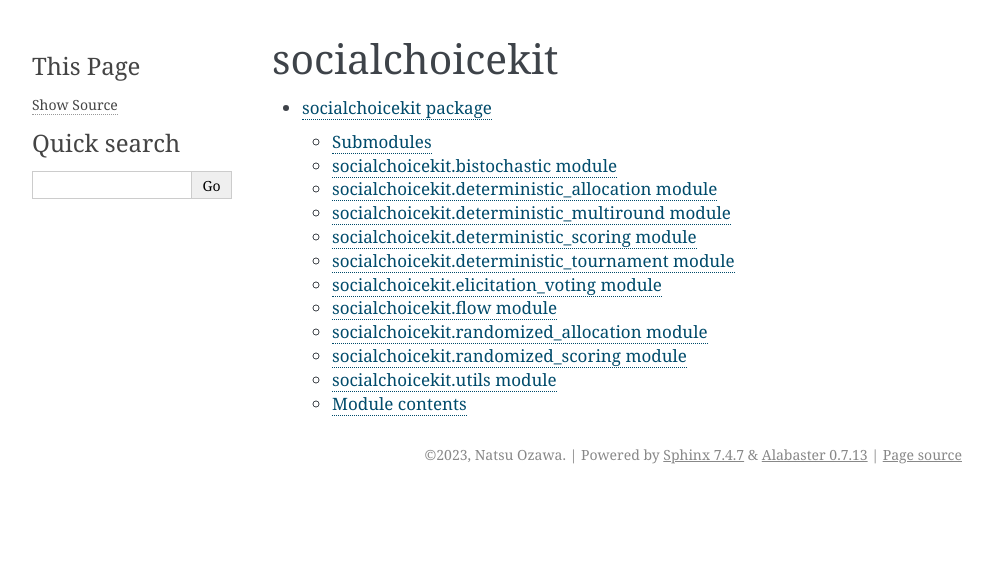
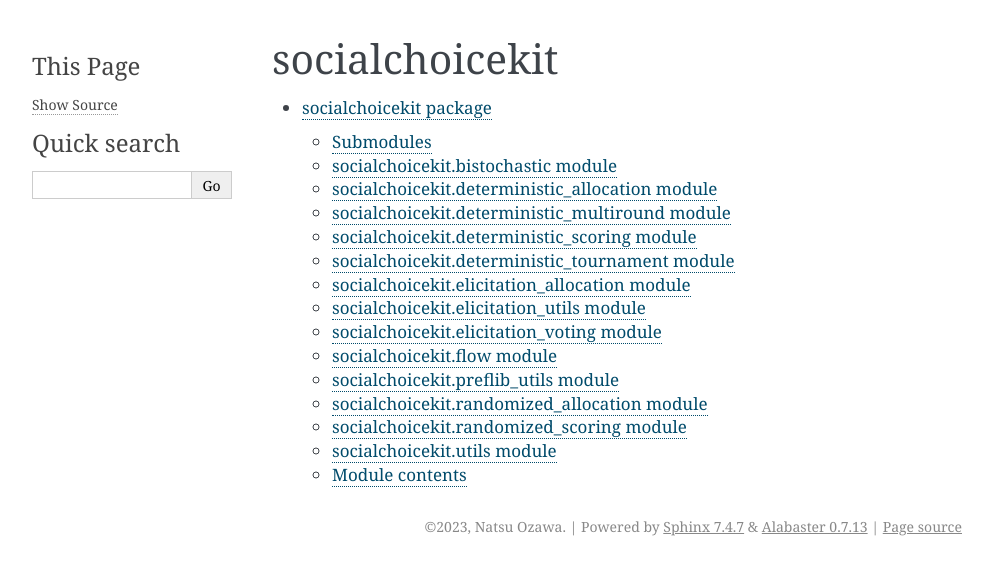
Before and after one commit to natsuozawa/socialchoicekit, a Sphinx documentation site: the page built from docs/modules.rst, in a window 1280 px wide. Shown: the top 575 px of the page, without its empty margins (148-1140 px from the left). Built offline with Sphinx 7.4.7, drawn with Linux system fonts in a browser that asks for light colours.

Commit message:
Update documentation

```diff
--- a/docs/socialchoicekit.rst
+++ b/docs/socialchoicekit.rst
@@ -44,6 +44,22 @@ socialchoicekit.deterministic\_tournament module
    :undoc-members:
    :show-inheritance:
 
+socialchoicekit.elicitation\_allocation module
+----------------------------------------------
+
+.. automodule:: socialchoicekit.elicitation_allocation
+   :members:
+   :undoc-members:
+   :show-inheritance:
+
+socialchoicekit.elicitation\_utils module
+-----------------------------------------
+
+.. automodule:: socialchoicekit.elicitation_utils
+   :members:
+   :undoc-members:
+   :show-inheritance:
+
 socialchoicekit.elicitation\_voting module
 ------------------------------------------
 
@@ -56,6 +72,14 @@ socialchoicekit.flow module
 ---------------------------
 
 .. automodule:: socialchoicekit.flow
+   :members:
+   :undoc-members:
+   :show-inheritance:
+
+socialchoicekit.preflib\_utils module
+-------------------------------------
+
+.. automodule:: socialchoicekit.preflib_utils
    :members:
    :undoc-members:
    :show-inheritance:
```
